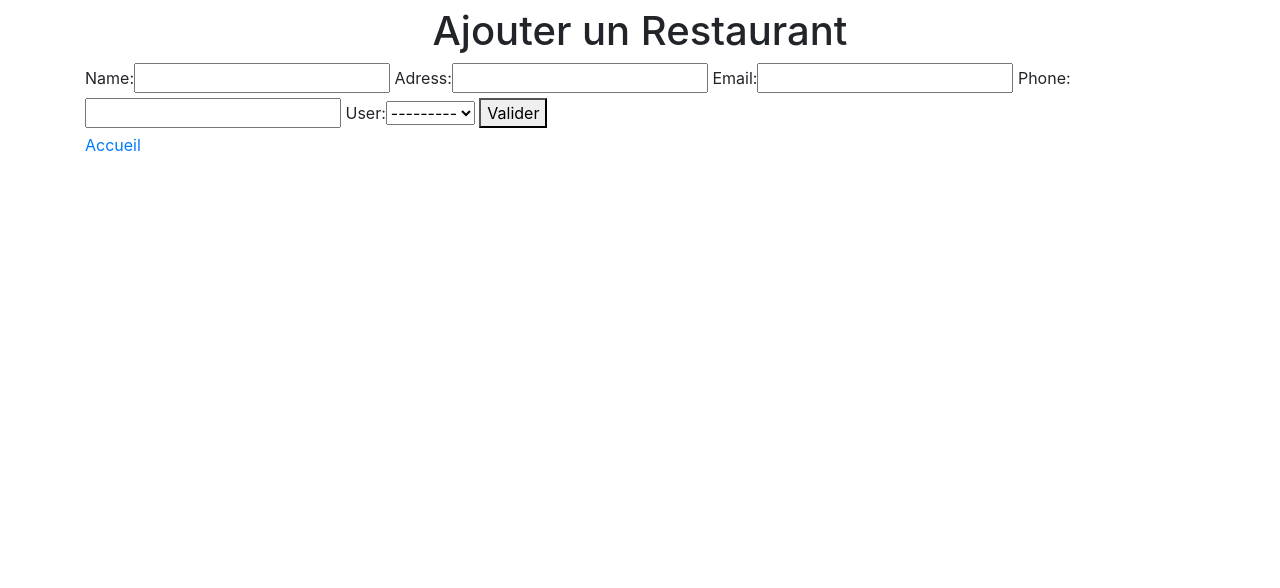
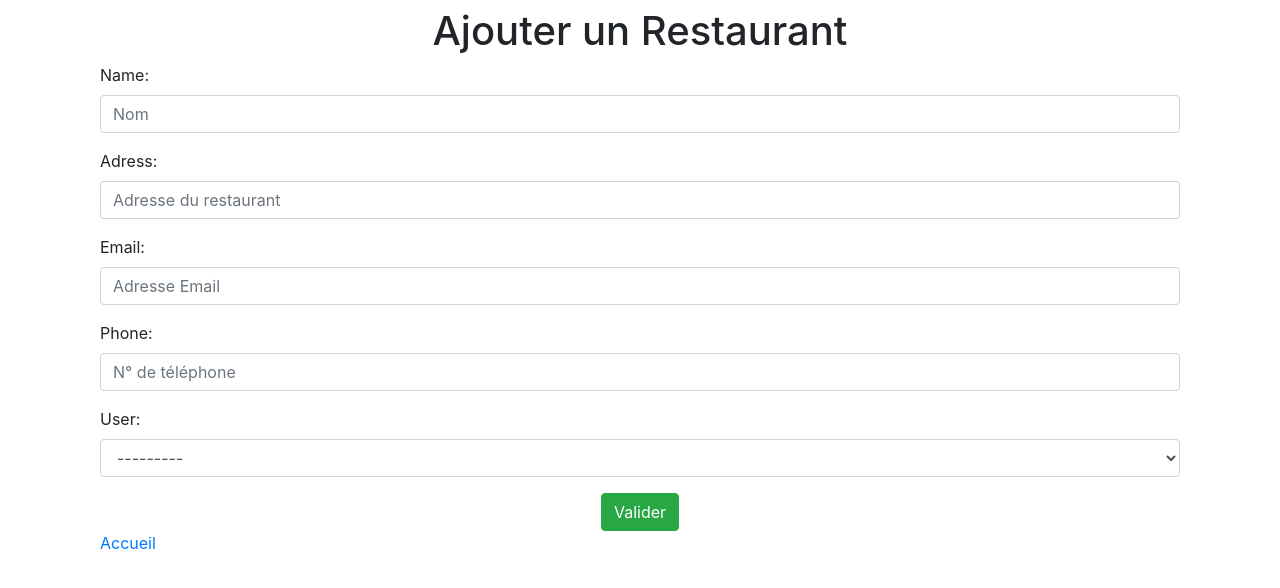
Before and after one commit to baptistejacquin23/evaluationDjango, a Django app: page /create in a window 1280 px wide. Shown: the part 58-646 px from the top of the page. Run offline with Django 3.2, Linux system fonts and the light colour scheme; the visitor is signed in with stand-in values (Sample User, id 1); data comes from the database, SQL or seed files in the repository; some libraries are stand-ins or nearby versions.

Commit message:
Style : Ajout de Style sur le formulaire d'ajout et de modification

```diff
--- a/EvaluationDjango/settings.py
+++ b/EvaluationDjango/settings.py
@@ -38,6 +38,7 @@ INSTALLED_APPS = [
     'django.contrib.messages',
     'django.contrib.staticfiles',
     "django_extensions",
+    'widget_tweaks',
     'restaurant',
 ]
 
--- a/REQUIREMENTS.txt
+++ b/REQUIREMENTS.txt
@@ -1,3 +1,4 @@
 Django==2.2.9
 django.extensions==2.2.6
 ipdb==0.12.3
+django-widget-tweaks==1.4.5
--- a/restaurant/templates/restaurants/add.html
+++ b/restaurant/templates/restaurants/add.html
@@ -10,10 +10,40 @@
 
 
 {% block content %}
-    <form class="form-horizontal" method="POST" action="{% url 'create' %}">
-        {% csrf_token %}
-        {{form}}
-        <button type="submit"> Valider</button>
-    </form>
-<a href="/">Accueil</a>
+    <div class="container">
+        <form class="form-horizontal" method="POST" action="{% url 'create' %}">
+            {% csrf_token %}
+            {% load widget_tweaks %}
+            {{ form.non_field_errors }}
+            <div class="form-group">
+                {{ form.subject.errors }}
+                {{ form.name.label_tag }}
+                {% render_field form.name class+='form-control' placeholder+='Nom' %}
+            </div>
+            <div class="form-group">
+                {{ form.subject.errors }}
+                {{ form.adress.label_tag }}
+                {% render_field form.adress class+='form-control' placeholder+='Adresse du restaurant' %}
+            </div>
+            <div class="form-group">
+                {{ form.subject.errors }}
+                {{ form.email.label_tag }}
+                {% render_field form.email class+='form-control' placeholder+='Adresse Email' %}
+            </div>
+            <div class="form-group">
+                {{ form.subject.errors }}
+                {{ form.phone.label_tag }}
+                {% render_field form.phone class+='form-control' placeholder+='N° de téléphone' %}
+            </div>
+            <div class="form-group">
+                {{ form.subject.errors }}
+                {{ form.user.label_tag }}
+                {% render_field form.user class+='form-control' %}
+            </div>
+            <div class="text-center">
+                <button type="submit" class="btn btn-success center-block"> Valider</button>
+            </div>
+        </form>
+        <a href="/">Accueil</a>
+    </div>
 {% endblock %}
```
Also changed, not shown: restaurant/templates/restaurants/update.html (+30 -2 lines).
